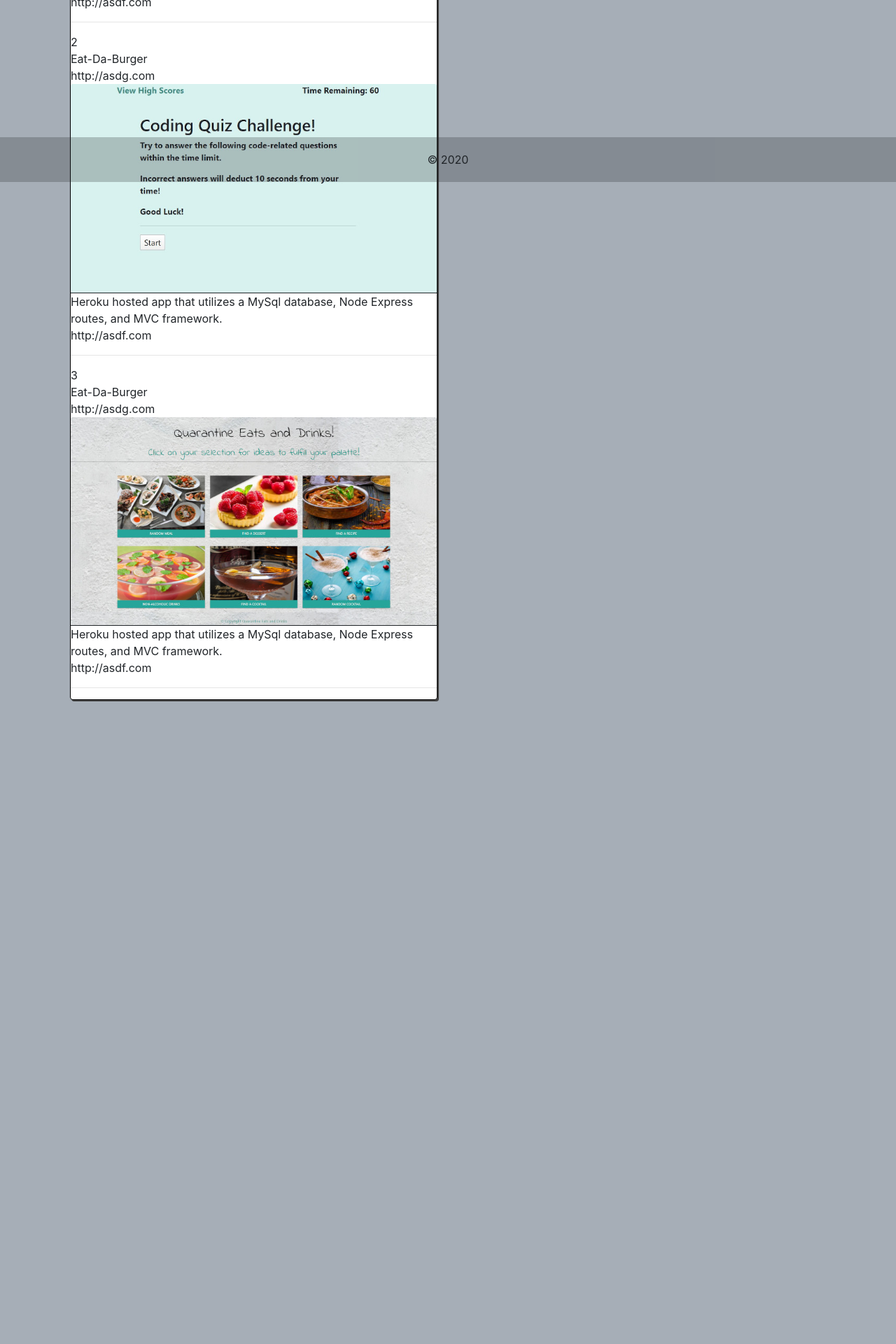
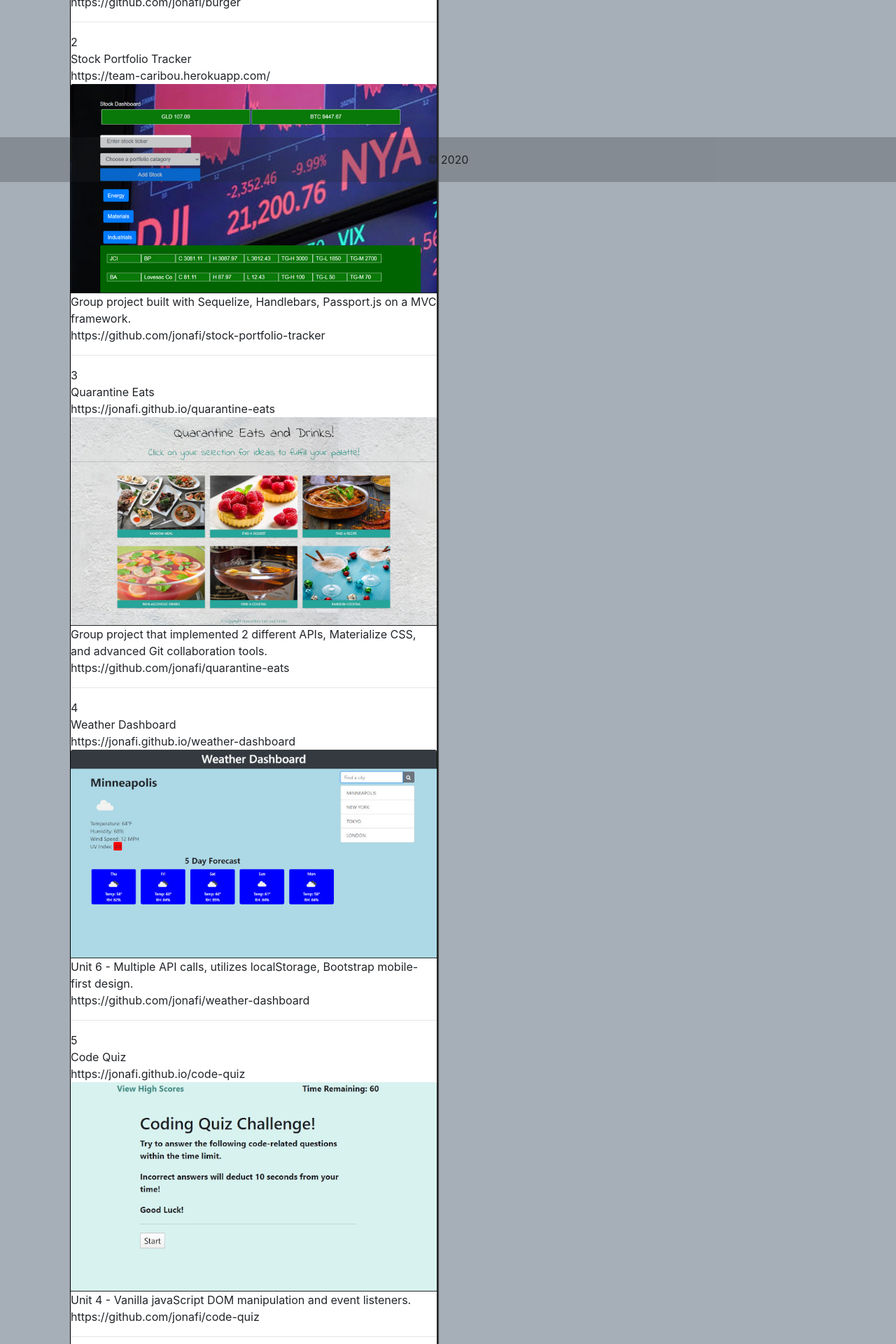
Before and after one commit to jonafi/react-portfolio, a React (Create React App) app: page /portfolio in a window 1280 px wide. Shown: the part 540-2460 px from the top of the page at 70% size. Before the commit the page ends 1660 px from the top, so only its background shows below. Built offline with nearby package versions, Linux system fonts and the light colour scheme.

Commit message:
more content

```diff
--- a/src/components/Project/index.js
+++ b/src/components/Project/index.js
@@ -3,7 +3,8 @@ import React from "react";
 function Project(props) {
 
   let projects = props.project.map((site) =>
-    <div>
+  // <section className={site.id===2?"row":""}>
+    <div >
       {site.id}<br />
       {site.name}<br />
       {site.url}<br />
@@ -11,7 +12,9 @@ function Project(props) {
       {site.description}<br />
       {site.repository}<br />
       <hr/>
-    </div>);
+    </div>
+    // </section>
+    );
 
 
 
--- a/src/pages/Portfolio.js
+++ b/src/pages/Portfolio.js
@@ -6,26 +6,58 @@ const collection = [
   {
     id: 1,
     name: "Eat-Da-Burger",
-    url: "http://asdg.com",
+    url: "https://john-ferro-burger.herokuapp.com",
     thumbnail: "/assets/burger.jpg",
     description: "Heroku hosted app that utilizes a MySql database, Node Express routes, and MVC framework.",
-    repository:"http://asdf.com"
+    repository:"https://github.com/jonafi/burger"
   },
   {
     id: 2,
-    name: "Eat-Da-Burger",
-    url: "http://asdg.com",
-    thumbnail: "/assets/cq.jpg",
-    description: "Heroku hosted app that utilizes a MySql database, Node Express routes, and MVC framework.",
-    repository:"http://asdf.com"
+    name: "Stock Portfolio Tracker",
+    url: "https://team-caribou.herokuapp.com/",
+    thumbnail: "/assets/spt.jpg",
+    description: "Group project built with Sequelize, Handlebars, Passport.js on a MVC framework.",
+    repository:"https://github.com/jonafi/stock-portfolio-tracker"
   },
   {
     id: 3,
-    name: "Eat-Da-Burger",
-    url: "http://asdg.com",
+    name: "Quarantine Eats",
+    url: "https://jonafi.github.io/quarantine-eats",
     thumbnail: "/assets/qe.jpg",
-    description: "Heroku hosted app that utilizes a MySql database, Node Express routes, and MVC framework.",
-    repository:"http://asdf.com"
+    description: "Group project that implemented 2 different APIs, Materialize CSS, and advanced Git collaboration tools.",
+    repository:"https://github.com/jonafi/quarantine-eats"
+  },
+  {
+    id: 4,
+    name: "Weather Dashboard",
+    url: "https://jonafi.github.io/weather-dashboard",
+    thumbnail: "/assets/wd.jpg",
+    description: "Unit 6 - Multiple API calls, utilizes localStorage, Bootstrap mobile-first design.",
+    repository:"https://github.com/jonafi/weather-dashboard"
+  },
+  {
+    id: 5,
+    name: "Code Quiz",
+    url: "https://jonafi.github.io/code-quiz",
+    thumbnail: "/assets/cq.jpg",
+    description: "Unit 4 - Vanilla javaScript DOM manipulation and event listeners.",
+    repository:"https://github.com/jonafi/code-quiz"
+  },
+  {
+    id: 6,
+    name: "Employee CMS",
+    url: "https://jonafi.github.io/employee-cms",
+    thumbnail: "/assets/ecms.jpg",
+    description: "Command line interface, uses MySQL and Inquirer",
+    repository:"https://github.com/jonafi/employee-cms"
+  },
+  {
+    id: 7,
+    name: "Quarantine Eats",
+    url: "https://github.com/jonafi",
+    thumbnail: "/assets/github.jpg",
+    description: "See all of my works-in-progress.",
+    repository:"https://github.com/jonafi"
   },
 
 ];
```
